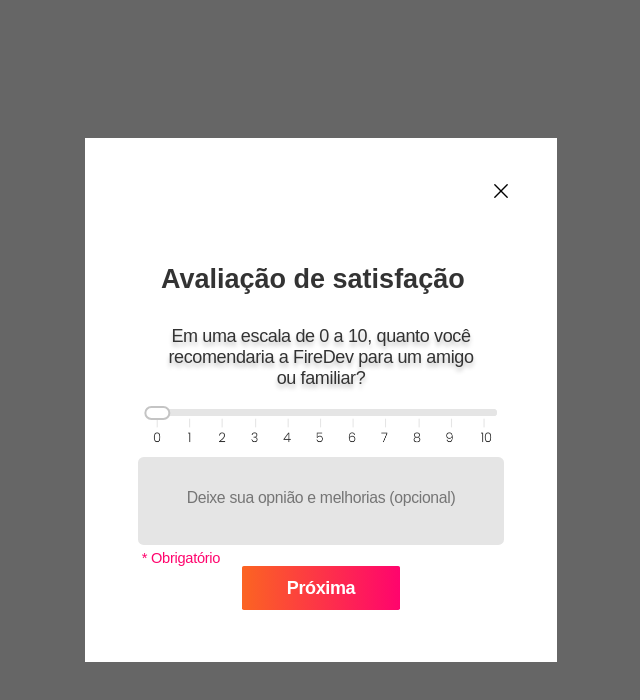
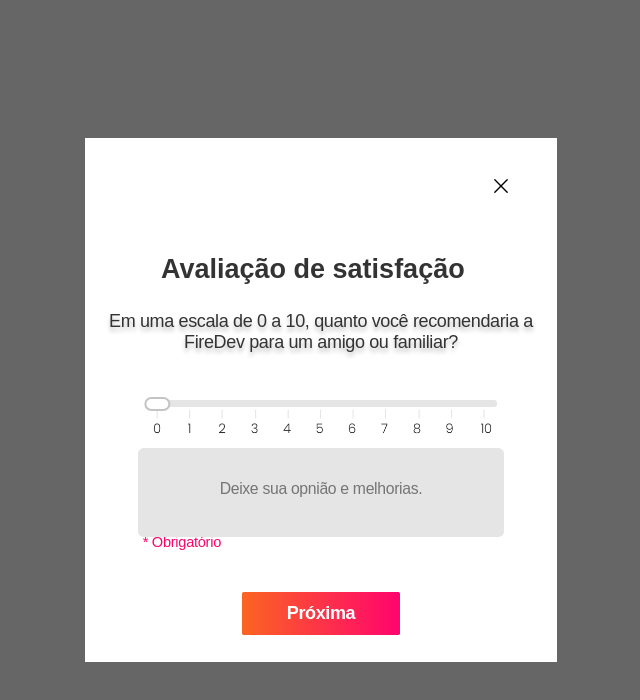
Before and after one commit to guilhermecamboim/desafio-nps-fullstack-frontend, a React (Vite) app: page / in a window 1280 px wide. Shown: the top 700 px of the page, without its empty margins (319-959 px from the left). Built offline with nearby package versions, Linux system fonts and the light colour scheme.

Commit message:
:recycle: refactor(Challenge): Refactoring the way of awnser questions, now is possible add new questions without change the code.

```diff
--- a/src/components/ConsultancyForm/index.tsx
+++ /dev/null
@@ -1,45 +0,0 @@
-import * as S from '../../pages/Challenge/styles'
-import * as Slider from "@radix-ui/react-slider";
-
-import rangeImg from '../../assets/Range.png'
-
-type IConsultancyData = {
-  rangeConsultancy: undefined | number[];
-  answerConsultancy: string;
-};
-
-type IConsultancyFormProps = IConsultancyData & {
-  updateFields: (fields: Partial<IConsultancyData>) => void;
-};
-
-export function ConsultancyForm({rangeConsultancy, answerConsultancy, updateFields}: IConsultancyFormProps) {
-  return (
-    <>
-      <S.Subtitle>
-        Em uma escala de 0 a 10, quanto você <br /> recomendaria a consultoria
-        Firedev para <br /> a sua empresa?
-      </S.Subtitle>
-      <S.Form>
-        <Slider.Root
-          className="SliderRoot"
-          defaultValue={[0]}
-          value={rangeConsultancy}
-          max={100}
-          step={10}
-          onValueChange={value => updateFields({ rangeConsultancy: value})}
-        >
-          <Slider.Track className="SliderTrack">
-            <Slider.Range className="SliderRange" />
-          </Slider.Track>
-          <Slider.Thumb className="SliderThumb" />
-        </Slider.Root>
-        <img src={rangeImg} alt="" />
-        <S.TextArea placeholder="Deixe sua opnião e melhorias (opcional)"
-          onChange={(event) =>
-            updateFields({ answerConsultancy: event.target.value })
-          }
-        />
-      </S.Form>
-    </>
-  );
-}
--- a/src/components/FiredevForm/index.tsx
+++ b/src/components/FiredevForm/index.tsx
@@ -1,46 +1,19 @@
 import * as S from "../../pages/Challenge/styles";
-import * as Slider from "@radix-ui/react-slider";
-
-import rangeImg from "../../assets/Range.png";
 
 type IFiredevData = {
-  rangeFiredev: undefined | number[];
-  answerFiredev: string;
+  question: string;
+  required: boolean;
 }
 
-type IFiredevFormProps = IFiredevData & {
-  updateFields: (fields: Partial<IFiredevData>) => void;
-}
 
-export function FiredevForm({ rangeFiredev, answerFiredev, updateFields }: IFiredevFormProps) {
+
+export function FiredevForm({ question, required }: IFiredevData) {
   return (
     <>
       <S.Subtitle>
-        Em uma escala de 0 a 10, quanto você <br /> recomendaria a FireDev para
-        um amigo <br /> ou familiar?
+        {question}
       </S.Subtitle>
-      <S.Form>
-        <Slider.Root
-          className="SliderRoot"
-          defaultValue={[0]}
-          value={rangeFiredev}
-          max={100}
-          step={10}
-          onValueChange={value => updateFields({ rangeFiredev: value})}
-        >
-          <Slider.Track className="SliderTrack">
-            <Slider.Range className="SliderRange" />
-          </Slider.Track>
-          <Slider.Thumb className="SliderThumb" />
-        </Slider.Root>
-        <img src={rangeImg} alt="" />
-        <S.TextArea
-          placeholder="Deixe sua opnião e melhorias (opcional)"
-          value={answerFiredev}
-          onChange={event => updateFields({answerFiredev: event.target.value})}
-        />
-      </S.Form>
-      <S.Required>* Obrigatório</S.Required>
+      <S.Required>{required ? '* Obrigatório' : ''}</S.Required>
     </>
   );
 }
--- a/src/components/PortalForm/index.tsx
+++ /dev/null
@@ -1,50 +0,0 @@
-import * as S from "../../pages/Challenge/styles";
-import * as Slider from "@radix-ui/react-slider";
-
-import rangeImg from "../../assets/Range.png";
-
-type IPortalData = {
-  rangePortal: undefined | number[];
-  answerPortal: string;
-};
-
-type IPortalFormProps = IPortalData & {
-  updateFields: (fields: Partial<IPortalData>) => void;
-};
-
-export function PortalForm({
-  rangePortal,
-  answerPortal,
-  updateFields,
-}: IPortalFormProps) {
-  return (
-    <>
-      <S.Subtitle>
-        Em uma escala de 0 a 10, quanto você <br />
-        recomendaria o Portal do Desenvolvedor <br /> para um amigo ou familiar?
-      </S.Subtitle>
-      <S.Form>
-        <Slider.Root
-          className="SliderRoot"
-          defaultValue={[0]}
-          value={rangePortal}
-          max={100}
-          step={10}
-          onValueChange={(value) => updateFields({ rangePortal: value })}
-        >
-          <Slider.Track className="SliderTrack">
-            <Slider.Range className="SliderRange" />
-          </Slider.Track>
-          <Slider.Thumb className="SliderThumb" />
-        </Slider.Root>
-        <img src={rangeImg} alt="" />
-        <S.TextArea
-          placeholder="Deixe sua opnião e melhorias (opcional)"
-          onChange={(event) =>
-            updateFields({ answerPortal: event.target.value })
-          }
-        />
-      </S.Form>
-    </>
-  );
-}
--- a/src/hooks/useMultistepForm.ts
+++ b/src/hooks/useMultistepForm.ts
@@ -21,6 +21,7 @@
     steps,
     isPenultimate: currentStepIndex === steps.length - 2,
     isLastStep: currentStepIndex === steps.length - 1,
+    isFirstStep: currentStepIndex === 0,
     goTo,
     nextStep,
   }
--- a/src/pages/Challenge/index.tsx
+++ b/src/pages/Challenge/index.tsx
@@ -3,53 +3,80 @@
 import rangeImg from "../../assets/Range.png";
 import { X } from "phosphor-react";
 import api from "../../services/api";
-import { FormEvent, useEffect, useState } from "react";
+import { FormEvent, ReactElement, useEffect, useState } from "react";
 import { SubmittedChallenge } from "../SubmittedChallenge";
 import { useMultiStepForm } from "../../hooks/useMultistepForm";
 import { FiredevForm } from "../../components/FiredevForm";
-import { PortalForm } from "../../components/PortalForm";
-import { ConsultancyForm } from "../../components/ConsultancyForm";
 import { usePersistedState } from "../../hooks/usePersistedState";
 
 type IFormData = {
-  rangeFiredev: undefined | number[];
-  answerFiredev: string;
-  rangePortal: undefined | number[];
-  answerPortal?: string;
-  rangeConsultancy: undefined | number[];
-  answerConsultancy?: string;
+  rangeSelected: undefined | number[];
+  answerOfUser: string;
 };
 
 const defaultValue: IFormData = {
-  rangeFiredev: undefined,
-  answerFiredev: "",
-  rangePortal: undefined,
-  answerPortal: "",
-  rangeConsultancy: undefined,
-  answerConsultancy: "",
+  rangeSelected: [0],
+  answerOfUser: "",
 };
 
+const dataMock = [
+  {
+    question:
+      "Em uma escala de 0 a 10, quanto você recomendaria a FireDev para um amigo ou familiar?",
+    required: true,
+  },
+  {
+    question:
+      " Em uma escala de 0 a 10, quanto você recomendaria o Portal do Desenvolvedor para um amigo ou familiar?",
+    required: false,
+  },
+  {
+    question:
+      "Em uma escala de 0 a 10, quanto você recomendaria a consultoria Firedev para a sua empresa?",
+    required: false,
+  },
+];
+
 export function Challenge() {
-  const [data, setData] = usePersistedState('data', defaultValue);
-  const { steps, step, currentStepIndex, nextStep, isLastStep, isPenultimate, goTo } =
-    useMultiStepForm([
-      <FiredevForm {...data} updateFields={updateFields} />,
-      <PortalForm {...data} updateFields={updateFields} />,
-      <ConsultancyForm {...data} updateFields={updateFields} />,
-      <SubmittedChallenge />,
-    ]);
+  const [formData, setFormData] = useState(defaultValue);
+  const [formDataByStep, setFormDataByStep] = useState<IFormData[]>([]);
+  const [dataToMultiStepForm, setDataToMultiStepForm] = useState<
+    ReactElement[]
+  >([]);
+  const { step, nextStep, isLastStep, isPenultimate, isFirstStep, currentStepIndex } =
+    useMultiStepForm(dataToMultiStepForm);
 
-  function updateFields(fields: Partial<FormData>) {
-    setData((prevData: any) => {
+  async function fetchData() {
+    //const resultOfFetchData = await api.get('questions')
+    //const dataToMultiStepForm = resultOfFetchData...
+    const elementReactToMultiStepForm = dataMock.map((item) => {
+      return <FiredevForm required={item.required} question={item.question} />;
+    });
+
+    setDataToMultiStepForm(
+      elementReactToMultiStepForm.concat(<SubmittedChallenge />)
+    );
+  }
+
+  useEffect(() => {
+    fetchData();
+  }, []);
+
+  function updateFields(fields: Partial<IFormData>) {
+    setFormData((prevData: IFormData) => {
       return { ...prevData, ...fields };
     });
   }
 
   function onSubmit(event: FormEvent) {
     event.preventDefault();
-    if (!isPenultimate) nextStep();
+    if (!isPenultimate) {
+        setFormDataByStep((oldArray) => oldArray.concat(formData));
+        setFormData(defaultValue);
+        nextStep();
+      }
       else {
-      console.log(data);
+        console.log(formDataByStep);
         nextStep();
       }
   }
@@ -62,18 +89,44 @@
           <S.Title>Avaliação de satisfação</S.Title>
         </>
       )}
+      {step}
+      {!isLastStep && (
         <form onSubmit={onSubmit}>
-        {step}
+          <S.Form>
+            <Slider.Root
+              className="SliderRoot"
+              defaultValue={undefined}
+              value={formData.rangeSelected}
+              max={100}
+              step={10}
+              onValueChange={(value) => updateFields({ rangeSelected: value })}
+            >
+              <Slider.Track className="SliderTrack">
+                <Slider.Range className="SliderRange" />
+              </Slider.Track>
+              <Slider.Thumb className="SliderThumb" />
+            </Slider.Root>
+            <img src={rangeImg} alt="" />
+            <S.TextArea
+              placeholder={
+                isFirstStep
+                  ? "Deixe sua opnião e melhorias."
+                  : "Deixe sua opnião e melhorias (opcional)."
+              }
+              onChange={(event) =>
+                updateFields({ answerOfUser: event.target.value })
+              }
+              value={formData.answerOfUser}
+              required={isFirstStep ? true : false}
+            />
             <S.ContainerButtonSubmit>
-        {!isLastStep && (
-            <S.Button
-              type="submit"
-            >
+              <S.Button type="submit">
                 {isPenultimate ? "Enviar" : "Próxima"}
               </S.Button>
+            </S.ContainerButtonSubmit>
+          </S.Form>
+        </form>
       )}
-        </S.ContainerButtonSubmit>
-      </form>
     </S.ContainerChallenge>
   );
 }
--- a/src/pages/Challenge/styles.ts
+++ b/src/pages/Challenge/styles.ts
@@ -129,9 +129,10 @@
   font-size: 14.63px;
   text-align: center;
   letter-spacing: -0.02em;
-  position: relative;
-  right: 140px;
-  top: 0px;
+
+  position: absolute;
+  bottom: 250px;
+  right: calc((100vw / 2) + 100px)  ;
 `;
 
 
@@ -144,6 +145,7 @@
   cursor: pointer;
   border: none;
   margin-bottom: 20px;
+  margin-top: 30px;
 
   color: ${(props) => props.theme["white-200"]};
   font-style: normal;
```
Lines whose indentation alone changed are shown as unchanged.
